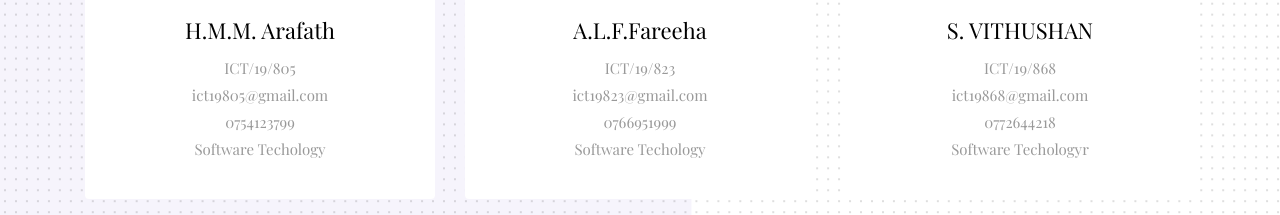
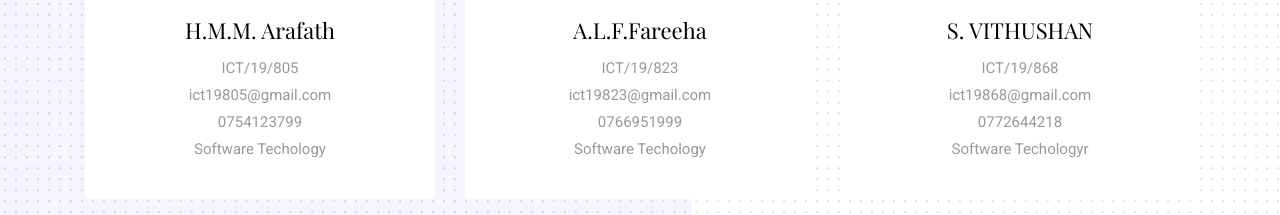
Before and after one commit to SivaranjanVithushan/SMultiSumInsightPortfolio, a plain HTML site: page about.html in a window 1280 px wide. Shown: the part 3253-3468 px from the top of the page. Drawn offline with nearby package versions, Linux system fonts and the light colour scheme; files whose address does not match are found by name.

```diff
--- a/about.html
+++ b/about.html
@@ -169,7 +169,7 @@
             <img src="images/assets/image/arafath.jpeg" class="card-img-top">
             <div class="card-body">
               <h4 class="card-title"> H.M.M. Arafath</h4>
-              <p class="text-light font-secondary">ICT/19/805 <br /> ict19805@gmail.com<br />0754123799<br />Software
+              <p class="text-light ">ICT/19/805 <br /> ict19805@gmail.com<br />0754123799<br />Software
                 Techology<br /></p>
             </div>
           </div>
@@ -180,7 +180,7 @@
             <img src="images/assets/image/Fareeha.jpeg" style="height: 350px;" class="card-img-top">
             <div class="card-body">
               <h4 class="card-title"> A.L.F.Fareeha</h4>
-              <p class="text-light font-secondary">ICT/19/823<br />
+              <p class="text-light ">ICT/19/823<br />
                 ict19823@gmail.com<br />
                 0766951999<br />
                 Software Techology</p>
@@ -194,7 +194,7 @@
             <img src="images/assets//image/vithushan.jpeg" class="card-img-top">
             <div class="card-body">
               <h4 class="card-title"> S. VITHUSHAN</h4>
-              <p class="text-light font-secondary">ICT/19/868<br />
+              <p class="text-light ">ICT/19/868<br />
                 ict19868@gmail.com<br />
                 0772644218<br />
                 Software Techologyr</p>
```
